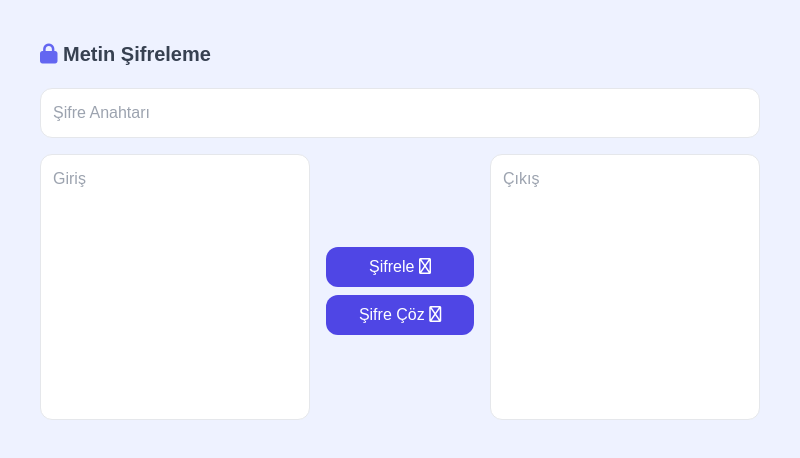
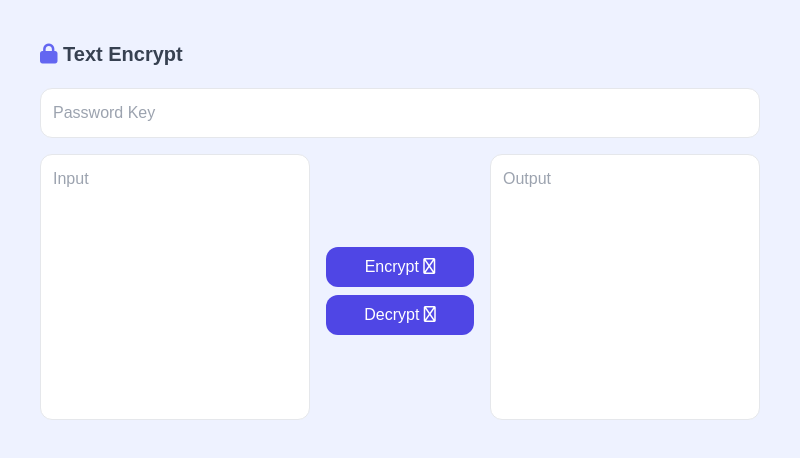
Before and after one commit to Aronshire/encrypt-program, an Electron app: page index.html in a window 800 px wide. Drawn offline with Linux system fonts and the light colour scheme; a web font is replaced by a local one.

Commit message:
Update index.html

```diff
--- a/index.html
+++ b/index.html
@@ -14,23 +14,23 @@
 <body class="bg-indigo-50" style="font-family: 'Fredoka', sans-serif;">
 
     <div class="p-10">
-        <p style="font-weight: 600;" class="text-xl text-gray-700"><i class="fa fa-lock text-indigo-500"></i> Metin Şifreleme</p>
+        <p style="font-weight: 600;" class="text-xl text-gray-700"><i class="fa fa-lock text-indigo-500"></i> Text Encrypt</p>
         <div class="my-5"></div>
         <div class="grid grid-cols-8">
             <div class="col-span-12 pb-4">
-                <input type="text" id="key" placeholder="Şifre Anahtarı" class="bg-white p-3 rounded-xl w-full border border-gray-200 focus:border-indigo-500 focus:outline-none">
+                <input type="text" id="key" placeholder="Password Key" class="bg-white p-3 rounded-xl w-full border border-gray-200 focus:border-indigo-500 focus:outline-none">
             </div>
             <div class="col-span-3">
-                <textarea class="bg-white p-3 rounded-xl w-full border border-gray-200 focus:border-indigo-500 focus:outline-none" placeholder="Giriş" style="resize: none;" id="str" cols="30" rows="10"></textarea>
+                <textarea class="bg-white p-3 rounded-xl w-full border border-gray-200 focus:border-indigo-500 focus:outline-none" placeholder="Input" style="resize: none;" id="str" cols="30" rows="10"></textarea>
             </div>
             <div class="col-span-2 h-auto my-auto">
                 <div class="my-auto mx-auto px-4">
-                    <button class="bg-indigo-600 py-2 px-2 rounded-xl w-full text-white hover:bg-indigo-500 focus:outline-none focus:ring ring-offset-4 ring-indigo-600" id="encrypt">Şifrele <i class="far fa-chevron-right"></i></button>
-                    <button class="mt-2 bg-indigo-600 py-2 px-2 rounded-xl w-full text-white hover:bg-indigo-500 focus:outline-none focus:ring ring-offset-4 ring-indigo-600" id="decrypt">Şifre Çöz <i class="far fa-chevron-right"></i></button>
+                    <button class="bg-indigo-600 py-2 px-2 rounded-xl w-full text-white hover:bg-indigo-500 focus:outline-none focus:ring ring-offset-4 ring-indigo-600" id="encrypt">Encrypt <i class="far fa-chevron-right"></i></button>
+                    <button class="mt-2 bg-indigo-600 py-2 px-2 rounded-xl w-full text-white hover:bg-indigo-500 focus:outline-none focus:ring ring-offset-4 ring-indigo-600" id="decrypt">Decrypt <i class="far fa-chevron-right"></i></button>
                 </div>
             </div>
             <div class="col-span-3">
-                <textarea class="bg-white p-3 rounded-xl w-full border border-gray-200 focus:border-indigo-500 focus:outline-none" placeholder="Çıkış" style="resize: none;" id="encrypted" cols="30" rows="10" disabled></textarea>
+                <textarea class="bg-white p-3 rounded-xl w-full border border-gray-200 focus:border-indigo-500 focus:outline-none" placeholder="Output" style="resize: none;" id="encrypted" cols="30" rows="10" disabled></textarea>
             </div>
         </div>
     </div>
```
